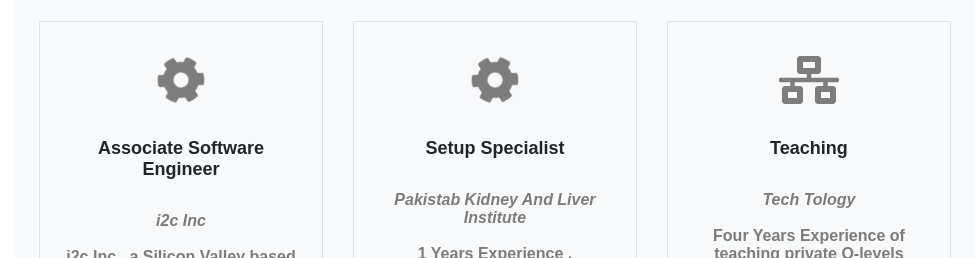
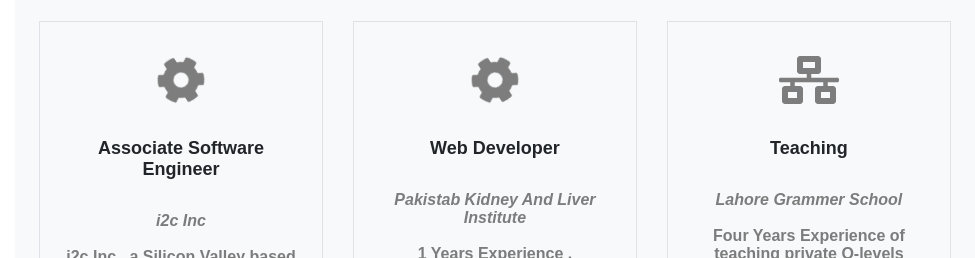
Before and after one commit to BurhanAtique/BurhanAtique.github.io, a website: page index.html in a window 1280 px wide. Shown: the part 2931-3189 px from the top of the page, without its empty margins (305-1280 px from the left). Drawn offline with nearby package versions, Linux system fonts and the light colour scheme; animation ran at ten frames a second; a web font is replaced by a local one.

Commit message:
Update index.html

```diff
--- a/index.html
+++ b/index.html
@@ -265,7 +265,7 @@
                             <div class="col-md-4 col-sm-6 mb-4 text-center">
                                 <div class="panel border p-4">
                                     <span class="icon text-secondary"><i class="fas fa-cog fa-3x sk fa-spin"></i></span>
-                                    <h4 class="font-ram py-4">Setup Specialist</h4>
+                                    <h4 class="font-ram py-4">Web Developer</h4>
                                     <p class="font-ram font-size-16 text-black-50">
                                         <b><i>Pakistab Kidney And Liver Institute </i></b><br> <br>
                                         1 Years Experience . Developed their website as a part of my final year project. It was a Bone Marrow Reigistry that stores human antigens and match them at the time of transplantion for patients.
@@ -279,7 +279,7 @@
                                     <span class="icon text-secondary"><i class="fas fa-network-wired fa-3x sk"></i></span>
                                     <h4 class="font-ram py-4">Teaching</h4>
                                     <p class="font-ram font-size-16 text-black-50">
-                                        <b><i>Tech Tology</i></b><br> <br>
+                                        <b><i>Lahore Grammer School</i></b><br> <br>
                                         Four Years Experience of teaching private O-levels tuitions  , learned Leadership and  Management. Peer to Peer Mentorship with students of reputed schools of Pakistan to
                                         eradicate them.
 
```
